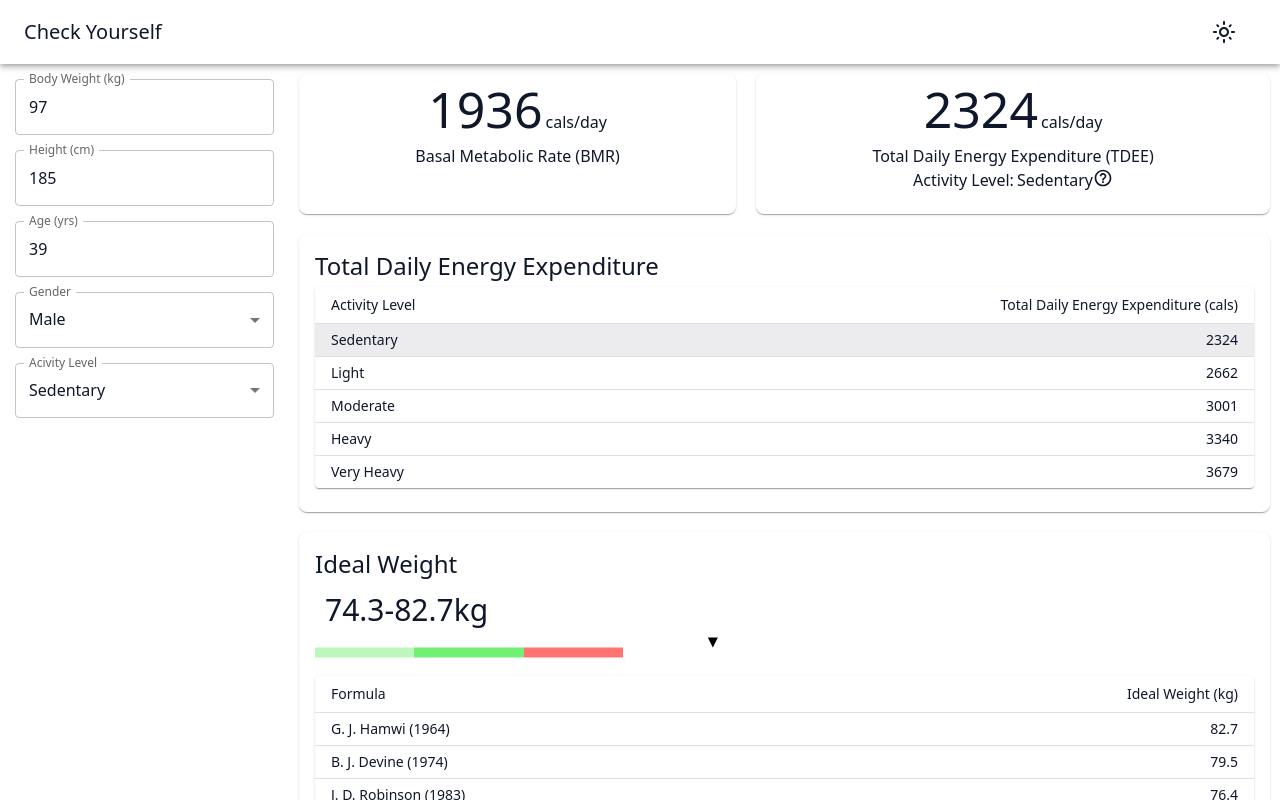
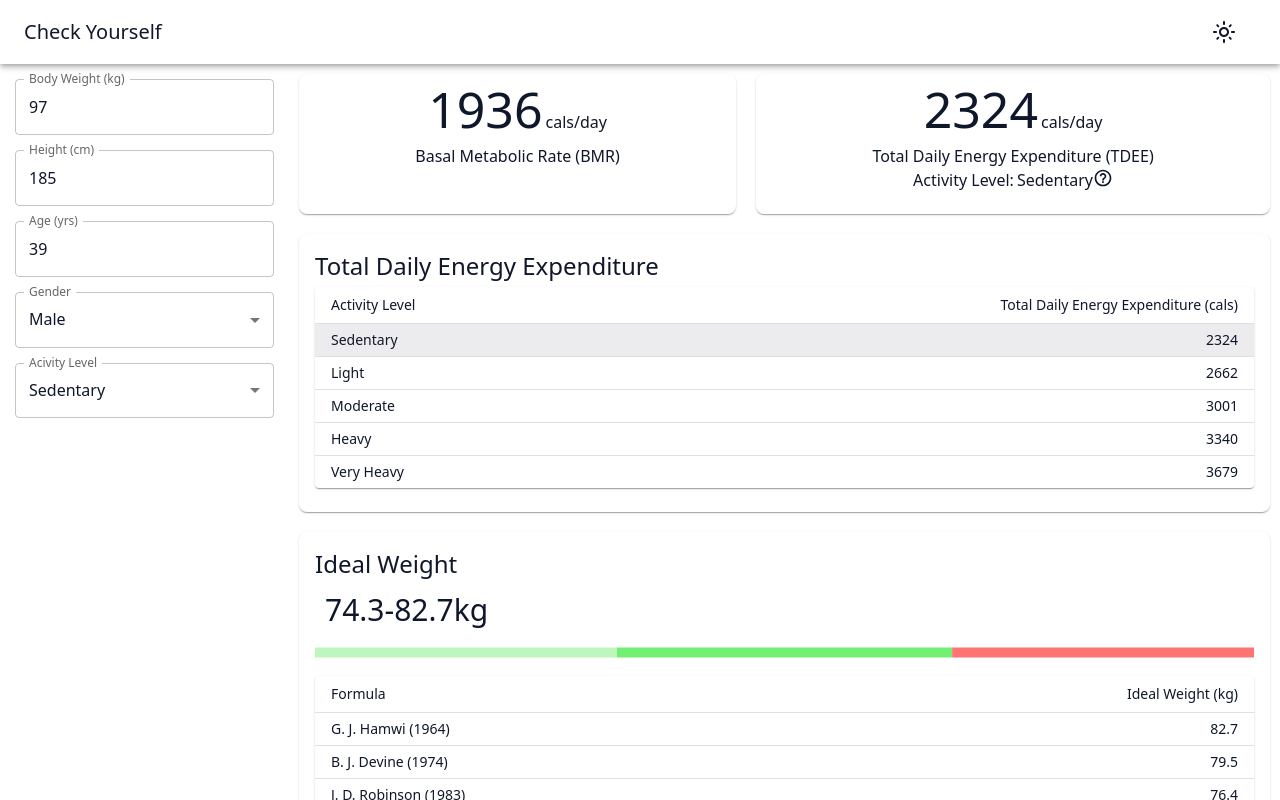
Before and after one commit to pmann84/CheckYourself, a React (Vite) app: page / in a window 1280 px wide. Shown: the top 800 px of the page. Built offline with nearby package versions, Linux system fonts and the light colour scheme.

Commit message:
Fixes for chart widths

```diff
--- a/src/CalorieUtils.ts
+++ b/src/CalorieUtils.ts
@@ -378,7 +378,6 @@ const OverweightThresholdKg = 30.0;
 
 export const BMIRange = (bmi: BMIClassification, extremaPercentage?: number): Range<number> => {
     const range = OverweightThresholdKg - UnderweightThresholdKg;
-    console.log(range, 1 + extremaPercentage!, range * extremaPercentage!);
     switch (bmi) {
         case BMIClassification.Underweight:
             return { min: extremaPercentage ? UnderweightThresholdKg - range * extremaPercentage : NaN, max: UnderweightThresholdKg };
--- a/src/RangeChart.tsx
+++ b/src/RangeChart.tsx
@@ -9,14 +9,13 @@ export interface IRangeChartProps {
 
 export const RangeChart = ({ categories, value, colours }: IRangeChartProps) => {
     const chartHeight = 35;
-    console.log(value, categories);
     const draw = (ctx: CanvasRenderingContext2D, _frameCount: number) => {
         if (categories.length === 0) return;
 
         const x = 0;
         const barHeight = 10;
         const y = (chartHeight - barHeight) / 2;
-        const width = 308;
+        const width = ctx.canvas.width;
         // Draw the outline
         // ctx.strokeStyle = "#000000";
         // ctx.beginPath();
```
